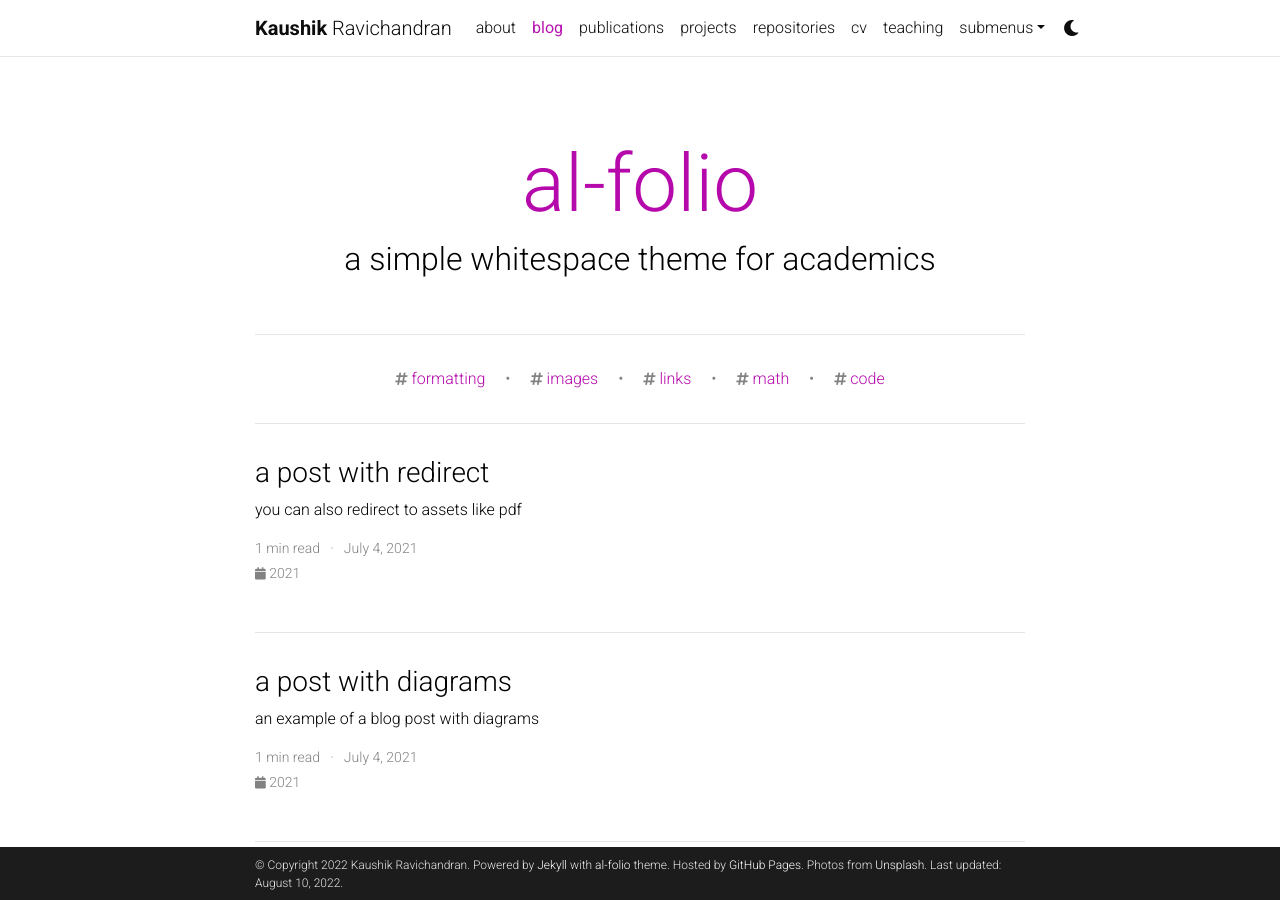
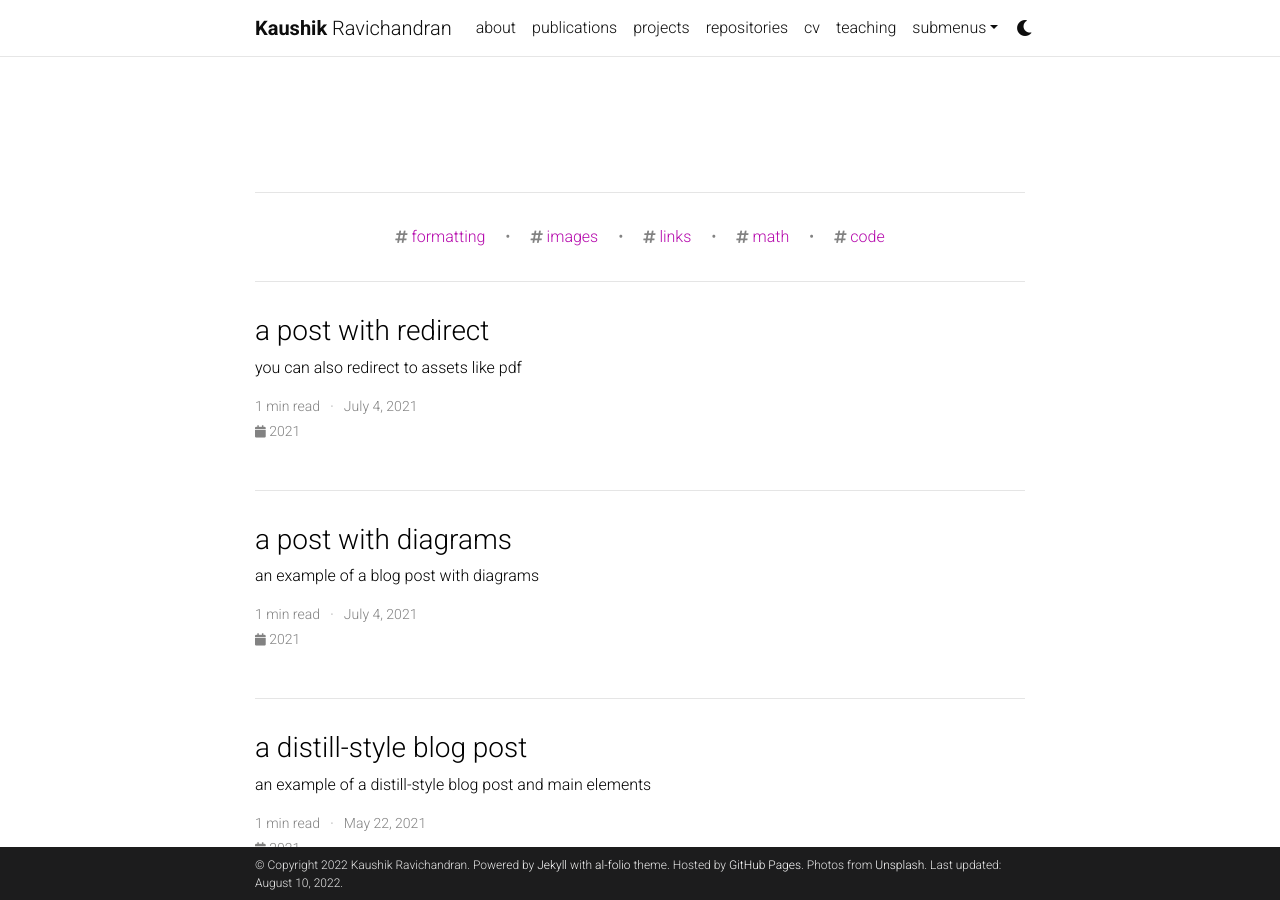
Before and after one commit to kaushikravichandran/kaushikravichandran.github.io, a Jekyll site: the page built from blog/index.html, in a window 1280 px wide and 900 px high. Built offline with Jekyll 4.4.1, drawn with Linux system fonts in a browser that asks for light colours; the list of posts is cut into pages by our own code; comment, search, counter and statistics services are not loaded; a style sheet for code colours, icons or effects is not loaded.

Commit message:
update personal info

```diff
--- a/_config.yml
+++ b/_config.yml
@@ -42,7 +42,7 @@ repo_theme_dark: dark           # https://github.com/anuraghazra/github-readme-s
 # will use title and url fields
 # Take a look to https://github.com/jekyll/jekyll-feed for more customization
 
-rss_icon: true
+rss_icon: false
 
 # -----------------------------------------------------------------------------
 # Layout
@@ -72,7 +72,7 @@ github_username: kaushikravichandran # your GitHub user name
 gitlab_username: # your GitLab user name
 twitter_username: # your Twitter handle
 linkedin_username: kravichandran # your LinkedIn user name
-scholar_userid: # your Google Scholar ID
+scholar_userid: V82BgawAAAAJ # your Google Scholar ID
 orcid_id: # your ORCID ID
 medium_username: # your Medium username
 quora_username: # your Quora username
@@ -102,25 +102,25 @@ bing_site_verification:  # out your bing-site-verification ID (Bing Webmaster)
 # Blog
 # -----------------------------------------------------------------------------
 
-blog_name: al-folio # blog_name will be displayed in your blog page
-blog_nav_title: blog # your blog must have a title for it to be displayed in the nav bar
-blog_description: a simple whitespace theme for academics
-permalink: /blog/:year/:title/
+blog_name: # blog_name will be displayed in your blog page
+blog_nav_title: # your blog must have a title for it to be displayed in the nav bar
+blog_description:
+permalink:
 
 # Pagination
 pagination:
   enabled: true
 
 # Comments
-disqus_shortname: al-folio # put your disqus shortname
+disqus_shortname: # put your disqus shortname
 # https://help.disqus.com/en/articles/1717111-what-s-a-shortname
 
 # External sources.
 # If you have blog posts published on medium.com or other exteranl sources,
 # you can display them in your blog by adding a link to the RSS feed.
 external_sources:
-  - name: medium.com
-    rss_url: https://medium.com/@al-folio/feed
+  - name:
+    rss_url:
 
 # -----------------------------------------------------------------------------
 # Collections
@@ -129,12 +129,12 @@ external_sources:
 collections:
   news:
     defaults:
-      layout: post
-    output: true
-    permalink: /news/:path/
+      layout:
+    output: false
+    permalink:
   projects:
-    output: true
-    permalink: /projects/:path/
+    output: false
+    permalink:
 
 news_scrollable: true # adds a vertical scroll bar if there are more than 3 news items
 news_limit: 5 # leave blank to include all the news in the `_news` folder
@@ -222,8 +222,8 @@ display_tags: ['formatting', 'images', 'links', 'math', 'code'] # this tags will
 
 scholar:
 
-  last_name: Einstein
-  first_name: [Albert, A.]
+  last_name: Ravichandran
+  first_name: Kaushik
 
   style: apa
   locale: en
@@ -286,7 +286,7 @@ jekyll-diagrams:
 # Optional Features
 # -----------------------------------------------------------------------------
 
-enable_google_analytics:    false  # enables google analytics
+enable_google_analytics:    true   # enables google analytics
 enable_panelbear_analytics: false  # enables panelbear analytics
 enable_google_verification: false  # enables google site verification
 enable_bing_verification:   false  # enables bing site verification
```
Also changed, not shown: 1 other file.
